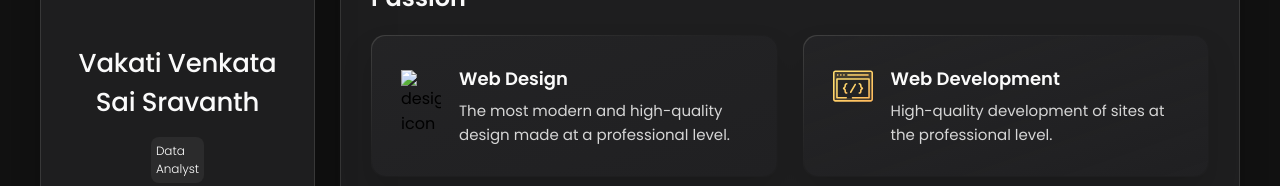
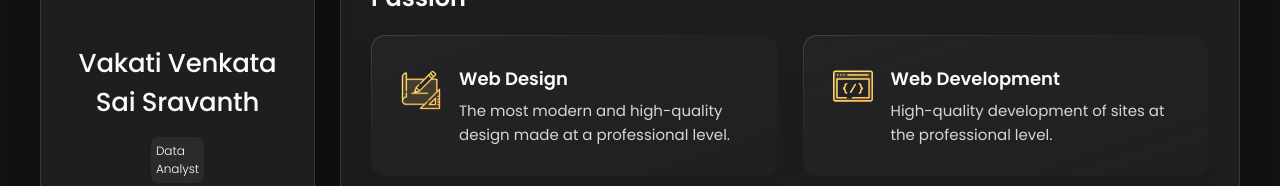
Before and after one commit to Sravanth17/Sravanth_Portfolio, a plain HTML site: page index.html in a window 1280 px wide. Shown: the part 311-497 px from the top of the page. Drawn offline with nearby package versions, Linux system fonts and the light colour scheme.

Commit message:
Update index.html

```diff
--- a/index.html
+++ b/index.html
@@ -243,7 +243,7 @@
             <li class="service-item">
 
               <div class="service-icon-box">
-                <img src="./assets/images/icon-design.svg
+                <img src="icon-design.svg
                 " alt="design icon" width="40">
               </div>
 
```
